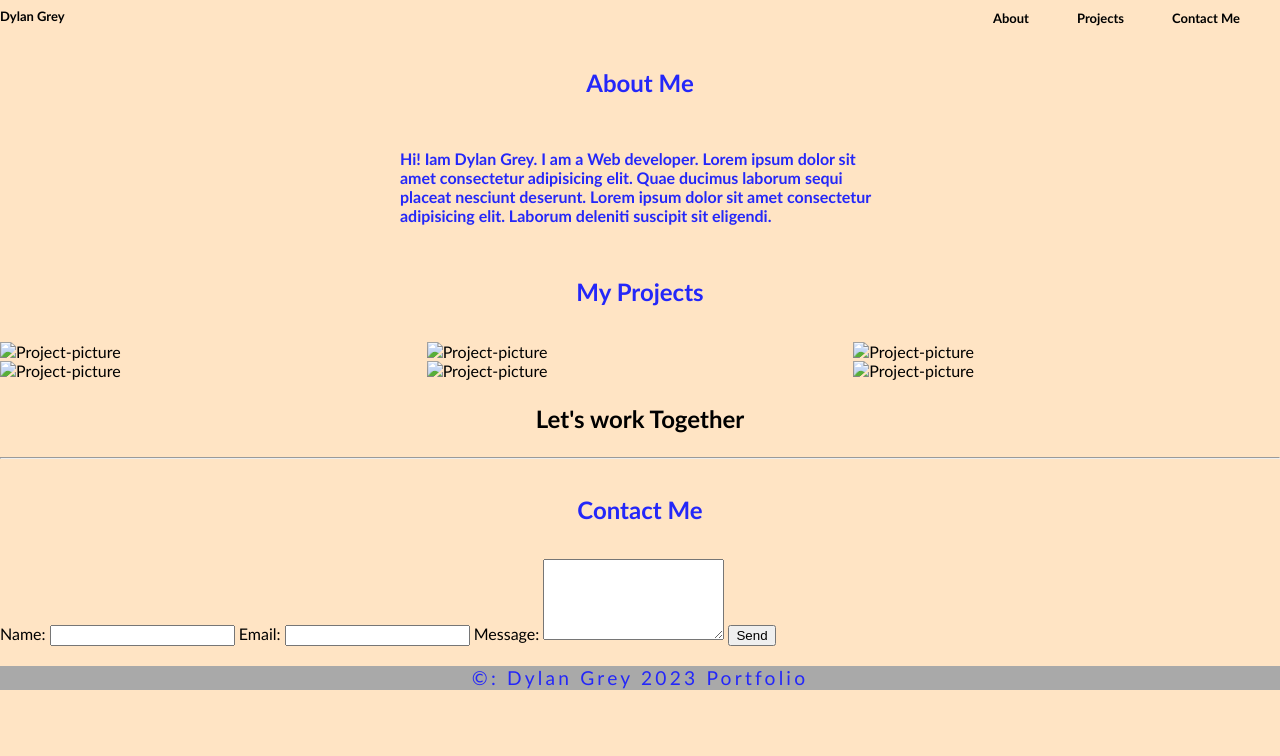
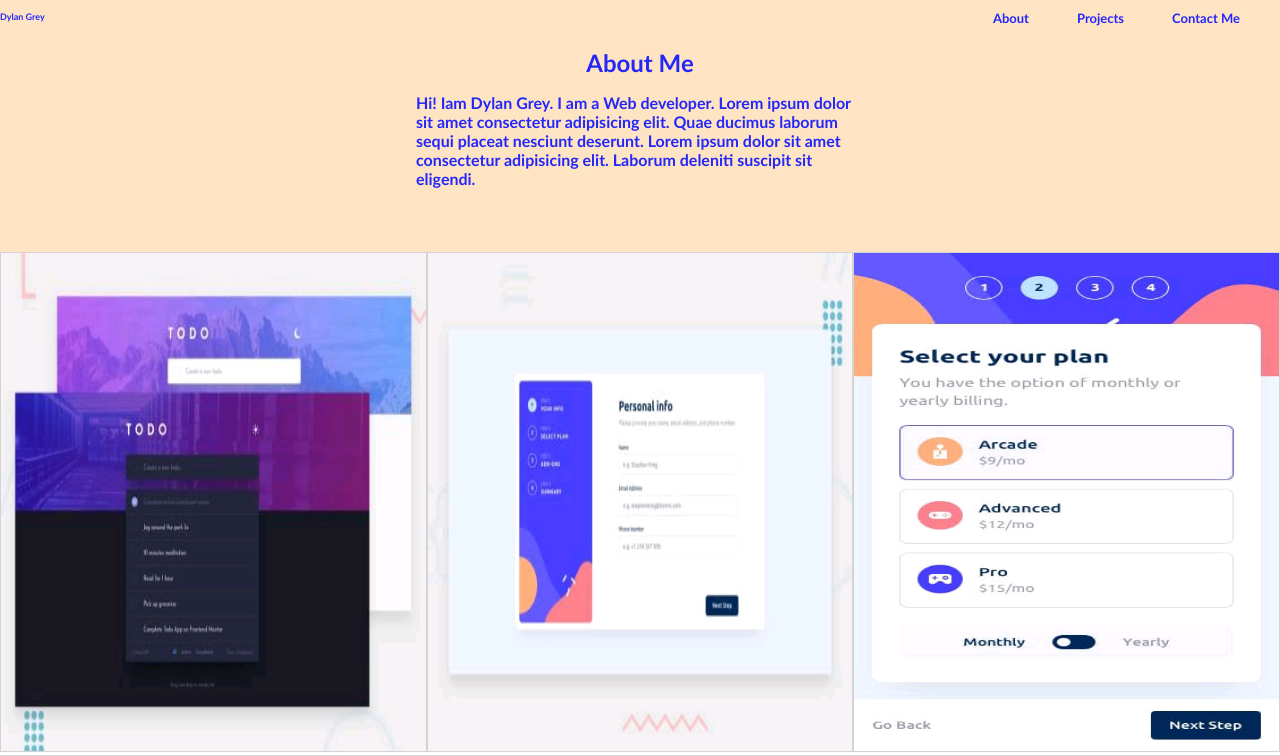
Before and after one commit to Joe-Mart16/Sample-Portfolio-Website, a plain HTML site: page index.html in a window 1280 px wide. Shown: the top 756 px of the page. Drawn offline with Linux system fonts and the light colour scheme.

Commit message:
finalization
Renaming image files, Styling the Page, making minor changes, correcting errors and finalizing the Project

```diff
--- a/index.html
+++ b/index.html
@@ -33,15 +33,13 @@
 
     <section id="projects">
 
-      <h2>My Projects</h2>
-
       <div class="grid-div">
-        <div class="pic-grid"><img src="" alt="Project-picture" scr=""></div>
-        <div class="pic-grid"><img src="" alt="Project-picture" scr=""></div>
-        <div class="pic-grid"><img src="" alt="Project-picture" scr=""></div>
-        <div class="pic-grid"><img src="" alt="Project-picture" scr=""></div>
-        <div class="pic-grid"><img src="" alt="Project-picture" scr=""></div>
-        <div class="pic-grid"><img src="" alt="Project-picture" scr=""></div>
+        <div class="pic-grid"><img src="Images/img1.jpg" alt="Project-picture"></div>
+        <div class="pic-grid"><img src="Images/img2.jpg" alt="Project-picture"></div>
+        <div class="pic-grid"><img src="Images/img3.jpg" alt="Project-picture"></div>
+        <div class="pic-grid"><img src="Images/img4.jpg" alt="Project-picture"></div>
+        <div class="pic-grid"><img src="Images/img5.jpg" alt="Project-picture"></div>
+        <div class="pic-grid"><img src="Images/img6.jpg" alt="Project-picture"></div>
       </div>
 
     </section>
@@ -49,9 +47,16 @@
     <p class="colab">Let's work Together</p>
     <hr>
 
-    <section id="Contact">
+    <nav>
+      <ul class="fo-li">
+        <li><a class="fo-a" href="#about">About</a></li>
+        <li><a class="fo-a" href="#projects">Projects</a></li>
+        <li><a class="fo-a" href="#contact">Contact Me</a></li>
+      </ul>
+    </nav>
 
-      <h2>Contact Me</h2>
+    <section id="contact">
+
       <form action="">
 
         <label for="name">Name:</label>
--- a/style.css
+++ b/style.css
@@ -1,9 +1,8 @@
-body {
+* {
   margin: 0;
   padding: 0;
+  font-family: 'Trebuchet MS', 'Lucida Sans Unicode', 'Lucida Grande', 'Lucida Sans', Arial, sans-serif;
   box-sizing: border-box;
-  font-family: 'Trebuchet MS', 'Lucida Sans Unicode', 'Lucida Grande', 'Lucida Sans', Arial, sans-serif;
-  background-color: bisque;
 }
 
 header {
@@ -15,9 +14,14 @@ header {
   align-items: center;
 }
 
+header, #about {
+  background: bisque;
+  color: rgba(35, 38, 249, 0.997);
+}
+
 h1 {
   flex: 1;
-  font-size: small;
+  font-size: xx-small;
 }
 
 h2 {
@@ -48,7 +52,7 @@ ul li {
 
 a {
   text-decoration: none;
-  color: black;
+  color: rgba(35, 38, 249, 0.997);
   font-size: small;
   font-weight: bolder;
   transition: all 0.3s ease;
@@ -66,37 +70,94 @@ a:hover {
 }
 
 #about p {
-  width: 30rem;
+  width: 28rem;
   text-align: left;
   color: rgba(35, 38, 249, 0.997);
   font-weight: bold;
+  padding-bottom: 4rem;
 }
 
 #projects .grid-div {
+  margin: 0;
+  padding: 0;
   display: grid;
   grid-template-rows: repeat(2, 1fr);
   grid-template-columns: repeat(3, 1fr);
 }
 
 .grid-div img {
-  width: 300px;
-  height: 300px;
-  object-fit: cover;
+  width: 100%;
+  height: 500px;
+  object-fit: fill;
+  border: 0.5px solid lightgray;
+  grid-gap: 10px;
 }
 
 .colab {
+  color: bisque;
   font-size: x-large;
   text-align: center;
-  font-weight: bolder;
+  font-weight: bold;
+  margin: 1rem auto;
 }
 
 hr {
-  color: rgba(242, 246, 250, 0.979);
-  font-weight: lighter;
+  background-color: whitesmoke;
+}
+
+.fo-li {
+  justify-content: center;
+}
+
+.fo-a {
+  color: black;
+}
+
+.fo-a:hover {
+  color: bisque;
+}
+
+#contact {
+  padding: 4rem;
+}
+
+#contact form {
+  display: flex;
+  flex-direction: column;
+  max-width: 38rem;
+  margin: 0 auto;
+}
+
+#contact label {
+  margin-bottom: 1rem;
+  font-weight: bold;
+  font-size: large;
+}
+
+#contact input, textarea {
+  border-radius: 0.32rem;
+  border: 1px solid black;
+  margin-bottom: 1.5rem;
+  padding: 0.64rem;
+}
+
+#contact button {
+  background-color: bisque;
+  color: black;
+  padding: 0.64rem 1.28rem;
+  border: none;
+  cursor: pointer;
+  border-radius: 0.32rem;
+  font-size: 1rem;
+}
+
+#contact button:hover {
+  background-color: bisque;
+  color: rgba(35, 38, 249, 0.997);
 }
 
 footer {
-  background-color: darkgray;
+  background-color: whitesmoke;
   color: rgba(35, 38, 249, 0.997);
   text-align: center;
   letter-spacing: 0.2rem;
```
Also changed, not shown: Images/img1.jpg (renamed from Images/1e95791582dd57bd35471eef6c2e5f11.jpg), Images/img2.jpg (renamed from Images/a9d455eb79a22271389dda9c769f5f04.jpg), Images/img3.jpg (renamed from Images/db0458c82cd409c2f79b870a7a042fe1.jpg), Images/img4.jpg (renamed from Images/f1e6ec0280e035dec6360a87927fd963.jpg), Images/img5.jpg (renamed from Images/lftjtn81b7brs2icc898.jpg), Images/img6.jpg (renamed from Images/ouobx6tvyduidzio7wr7.jpg).
